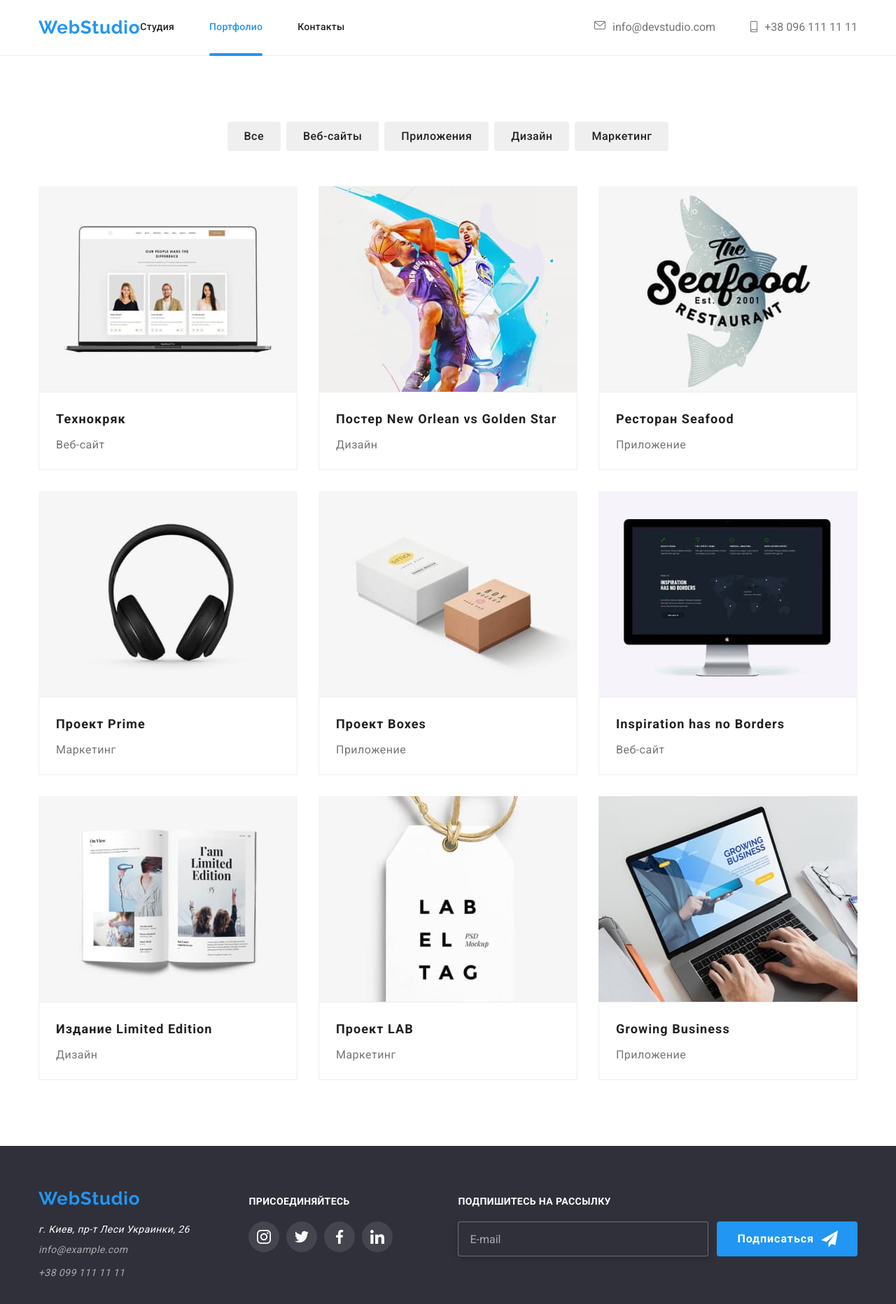
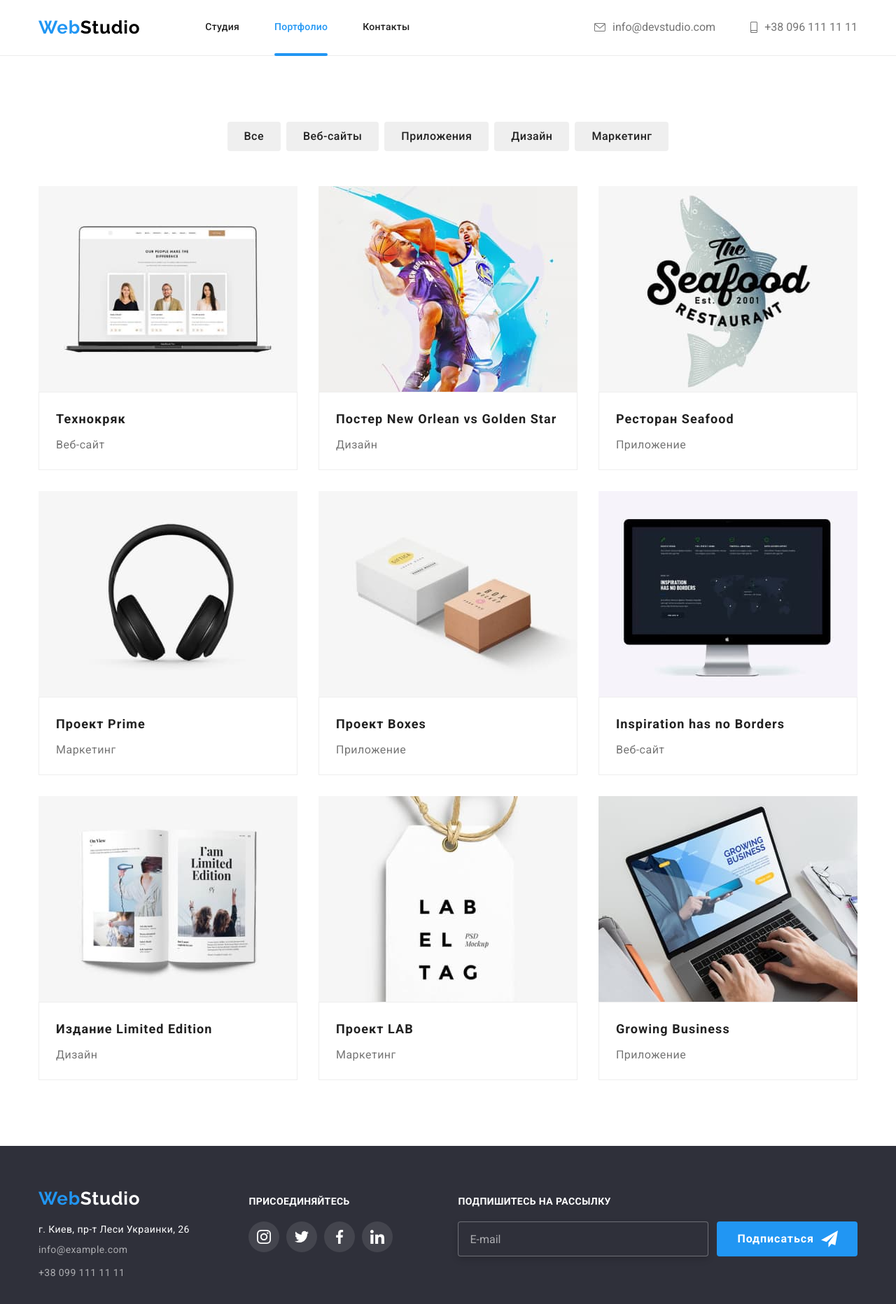
Before and after one commit to OlaGogo/goit-markup-hw-07, a plain HTML site: page portfolio.html in a window 1280 px wide. Shown: the whole page at 70% size. Drawn offline with nearby package versions, Linux system fonts and the light colour scheme.

Commit message:
changes in logo-footer

```diff
--- a/portfolio.html
+++ b/portfolio.html
@@ -9,8 +9,6 @@
     <link rel="preconnect" href="https://fonts.gstatic.com" crossorigin>
     <link href="https://fonts.googleapis.com/css2?family=Raleway:wght@700&family=Roboto:wght@400;500;700;900&display=swap" rel="stylesheet">
     <link rel="stylesheet" href="https://cdnjs.cloudflare.com/ajax/libs/modern-normalize/1.1.0/modern-normalize.min.css" integrity="sha512-wpPYUAdjBVSE4KJnH1VR1HeZfpl1ub8YT/NKx4PuQ5NmX2tKuGu6U/JRp5y+Y8XG2tV+wKQpNHVUX03MfMFn9Q==" crossorigin="anonymous" referrerpolicy="no-referrer" />
-    <!-- <link rel="stylesheet" href="./css/styles.css"/> -->
-    <!-- <link rel="stylesheet" href="./css/main.css"/> -->
     <link rel="stylesheet" href="./css/main.min.css">
 
 </head>
@@ -18,7 +16,7 @@
     <header class="header">
         <div class="container header__container">
         <nav class="navigation">
-            <a href="./index.html" class="logo" lang="en">Web<span class="logo-header">Studio</span></a>
+            <a href="./index.html" class="logo logo__header-top " lang="en">Web<span class="logo__header">Studio</span></a>
             <ul class="navigation__list list">
                 <li class="navigation__link"><a href="./index.html" class="navigation__item">Студия</a></li>
                 <li class="navigation__link"><a href="./portfolio.html" class="navigation__item current">Портфолио</a></li>
@@ -199,7 +197,7 @@
     <footer class="footer">
         <div class="container footer-content">
                 <div class="footer-content-contact">
-            <a class="logo logo-end" href="./index.html"  lang="en">Web<span class="logo-footer">Studio</span></a>
+            <a class="logo" href="./index.html"  lang="en">Web<span class="logo__footer">Studio</span></a>
             <address class="address">
                 <ul class="footer-list list">
                     <li class="footer-list__item"><a href="https://goo.gl/maps/nAwjV8WESkUA59sd9"
--- a/sass/layout/_footer.scss
+++ b/sass/layout/_footer.scss
@@ -6,6 +6,7 @@
 .footer-list__address {
   @include font(null, 14px, 1.17, 0.03em);
  color:var(--white-color);
+ font-style:normal;
  transition: color 250ms cubic-bezier(0.4, 0, 0.2, 1);
  &:hover,
  &:focus {
@@ -17,6 +18,7 @@
 .footer-list__text {
   @include font(null, 14px, 1.71, 0.03em);
  color: rgba(255, 255, 255, 0.6);
+ font-style:normal;
  transition: color 250ms cubic-bezier(0.4, 0, 0.2, 1);
  &:hover,
  &:focus {
--- a/sass/layout/_header.scss
+++ b/sass/layout/_header.scss
@@ -41,6 +41,7 @@
 .header-list__item {
     display: flex;
     color: var(--header-info-color);
+    align-items: center;
     transition: color 250ms cubic-bezier(0.4, 0, 0.2, 1);
     &:hover,
     &:focus {
```
Also changed, not shown: index.html (+0 -2 lines), css/main.css, css/main.min.css, 2 other files.
